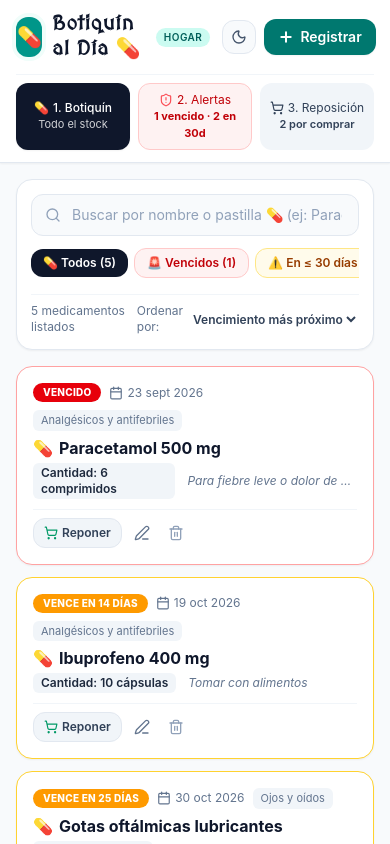
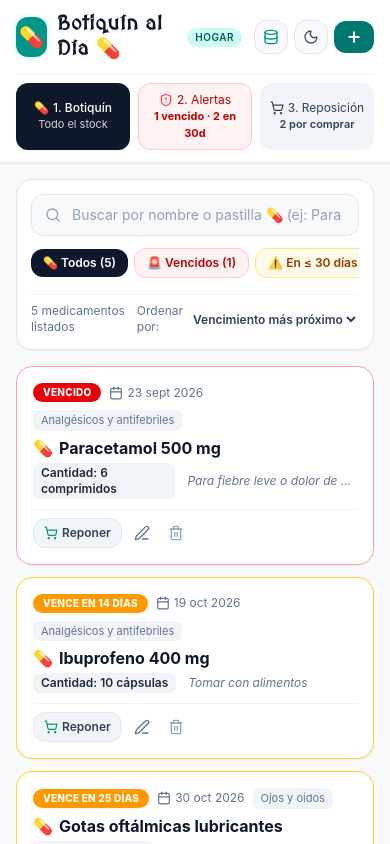
Before and after one commit to AlejandroRomero-2008/-BOTIQU-N-AL-D-A, a React (Vite) app: page / in a window 390 px wide. Shown: the top 844 px of the page. Built offline with nearby package versions, Linux system fonts and the light colour scheme; a web font is replaced by a local one.

Commit message:
feat(ui): boton de acceso directo a respaldos en la cabecera

```diff
--- a/src/components/Header.tsx
+++ b/src/components/Header.tsx
@@ -1,11 +1,12 @@
 import React from 'react';
-import { Plus, ShieldAlert, AlertTriangle, ShoppingCart, Moon, Sun } from 'lucide-react';
+import { Plus, ShieldAlert, AlertTriangle, ShoppingCart, Moon, Sun, Database } from 'lucide-react';
 
 interface HeaderProps {
   expiredCount: number;
   expiringSoonCount: number;
   restockCount: number;
   onOpenNewProduct: () => void;
+  onOpenBackup: () => void;
   activeTab: 'inventory' | 'alerts' | 'restock';
   setActiveTab: (tab: 'inventory' | 'alerts' | 'restock') => void;
   isDarkMode: boolean;
@@ -17,6 +18,7 @@ export const Header: React.FC<HeaderProps> = ({
   expiringSoonCount,
   restockCount,
   onOpenNewProduct,
+  onOpenBackup,
   activeTab,
   setActiveTab,
   isDarkMode,
@@ -46,7 +48,17 @@ export const Header: React.FC<HeaderProps> = ({
             </div>
           </div>
 
-          <div className="flex items-center gap-2">
+          <div className="flex items-center gap-1.5 sm:gap-2">
+            {/* Botón Respaldo / Datos */}
+            <button
+              onClick={onOpenBackup}
+              className="p-2 rounded-xl border border-slate-200 dark:border-slate-700 bg-slate-50 dark:bg-slate-800 text-slate-600 dark:text-slate-300 hover:bg-slate-100 dark:hover:bg-slate-700 transition-colors cursor-pointer"
+              title="Copias de seguridad y exportación JSON"
+              aria-label="Abrir panel de copias de seguridad"
+            >
+              <Database className="w-4 h-4 text-teal-600 dark:text-teal-400" />
+            </button>
+
             {/* Botón Switch Modo Oscuro */}
             <button
               onClick={onToggleDarkMode}
@@ -59,11 +71,11 @@ export const Header: React.FC<HeaderProps> = ({
 
             <button
               onClick={onOpenNewProduct}
-              className="flex items-center gap-1.5 bg-teal-700 hover:bg-teal-800 dark:bg-teal-600 dark:hover:bg-teal-700 text-white font-medium text-sm px-3.5 py-2 rounded-xl shadow-xs transition-colors active:scale-95 touch-manipulation cursor-pointer"
+              className="flex items-center gap-1.5 bg-teal-700 hover:bg-teal-800 dark:bg-teal-600 dark:hover:bg-teal-700 text-white font-medium text-sm px-3 py-2 sm:px-3.5 sm:py-2 rounded-xl shadow-xs transition-colors active:scale-95 touch-manipulation cursor-pointer"
               aria-label="Registrar nuevo medicamento"
             >
               <Plus className="w-4 h-4 stroke-[3]" />
-              <span className="font-semibold">Registrar</span>
+              <span className="font-semibold hidden sm:inline">Registrar</span>
             </button>
           </div>
         </div>
```
